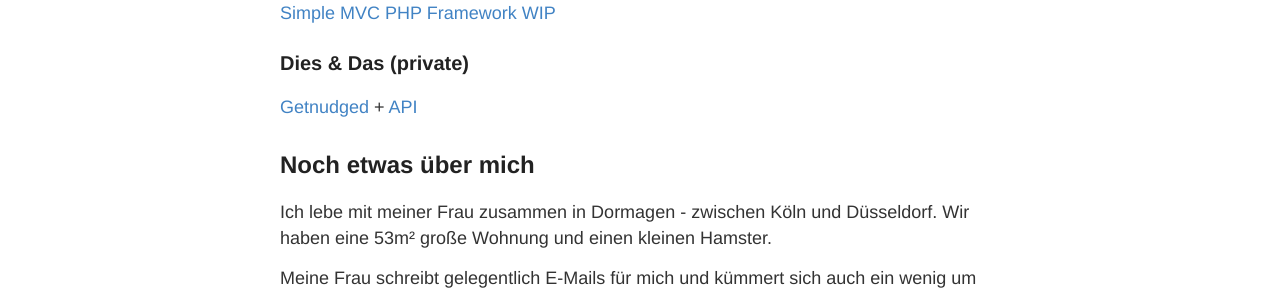
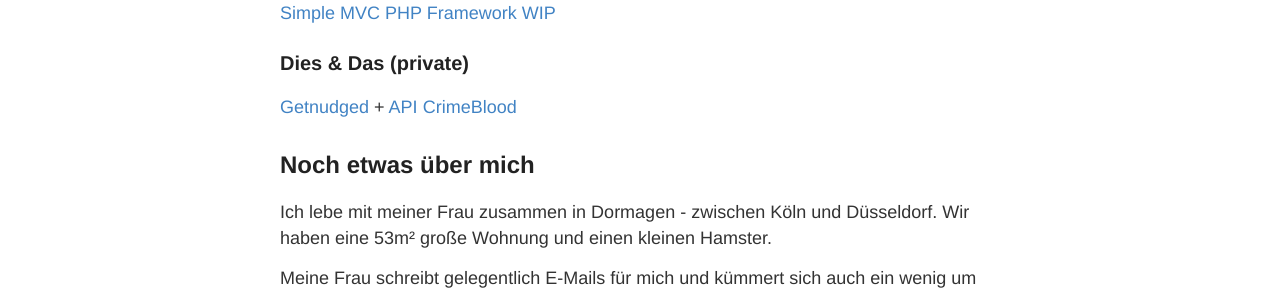
Before and after one commit to pixelbart/pixelbart.github.io, a Jekyll site: the page built from about.md, in a window 1280 px wide. Shown: the part 873-1163 px from the top of the page. Built offline with Jekyll 4.4.1, drawn with Linux system fonts in a browser that asks for light colours; nearby versions of some CDN libraries.

Commit message:
Update about.md

```diff
--- a/about.md
+++ b/about.md
@@ -24,6 +24,7 @@ Außerdem habe ich für das Team ein Plugin für Redaktions- und Beitragsstatist
 ### Dies & Das (private)
 
 [Getnudged](https://getnudged.de) + [API](http://docs.getnudged.apiary.io)
+[CrimeBlood](http://crimeblood.de)
 
 ## Noch etwas über mich
 
```
